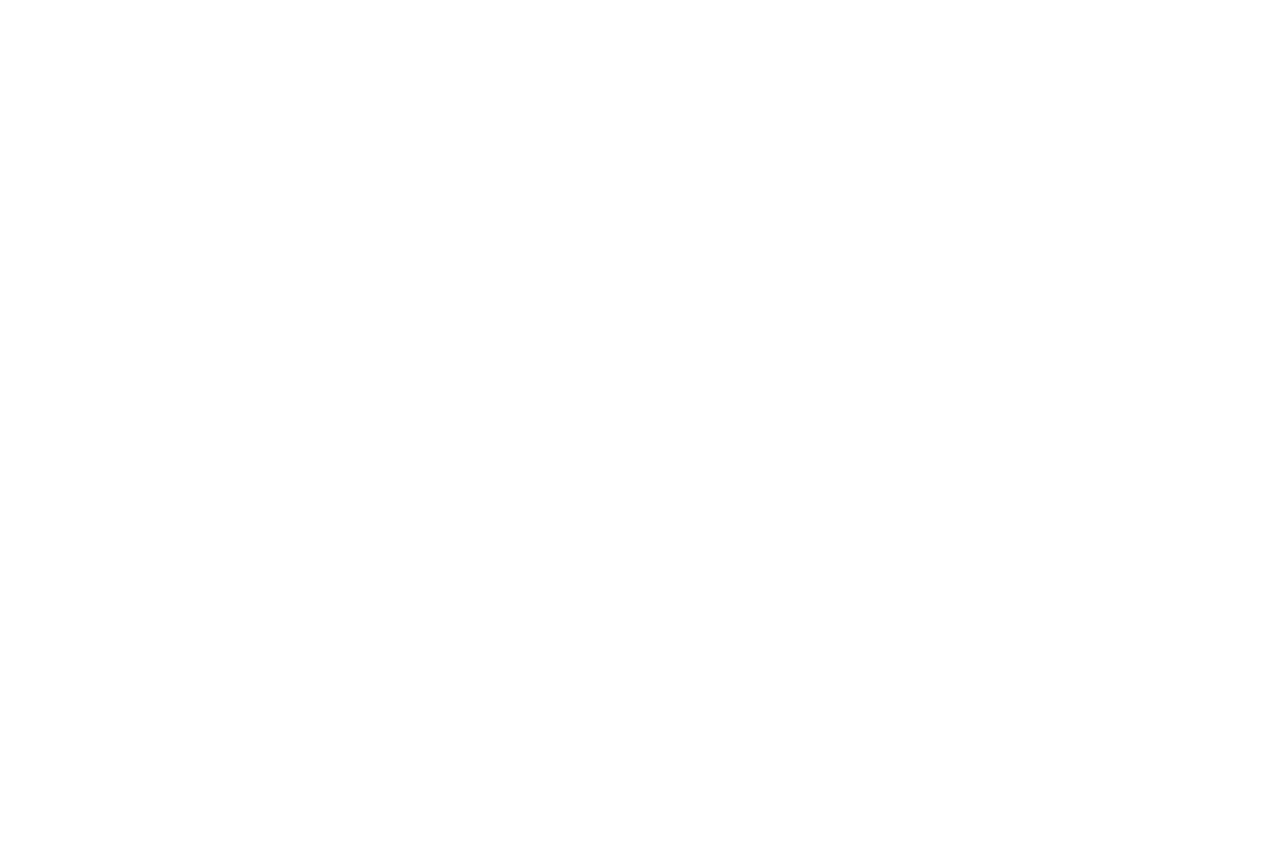
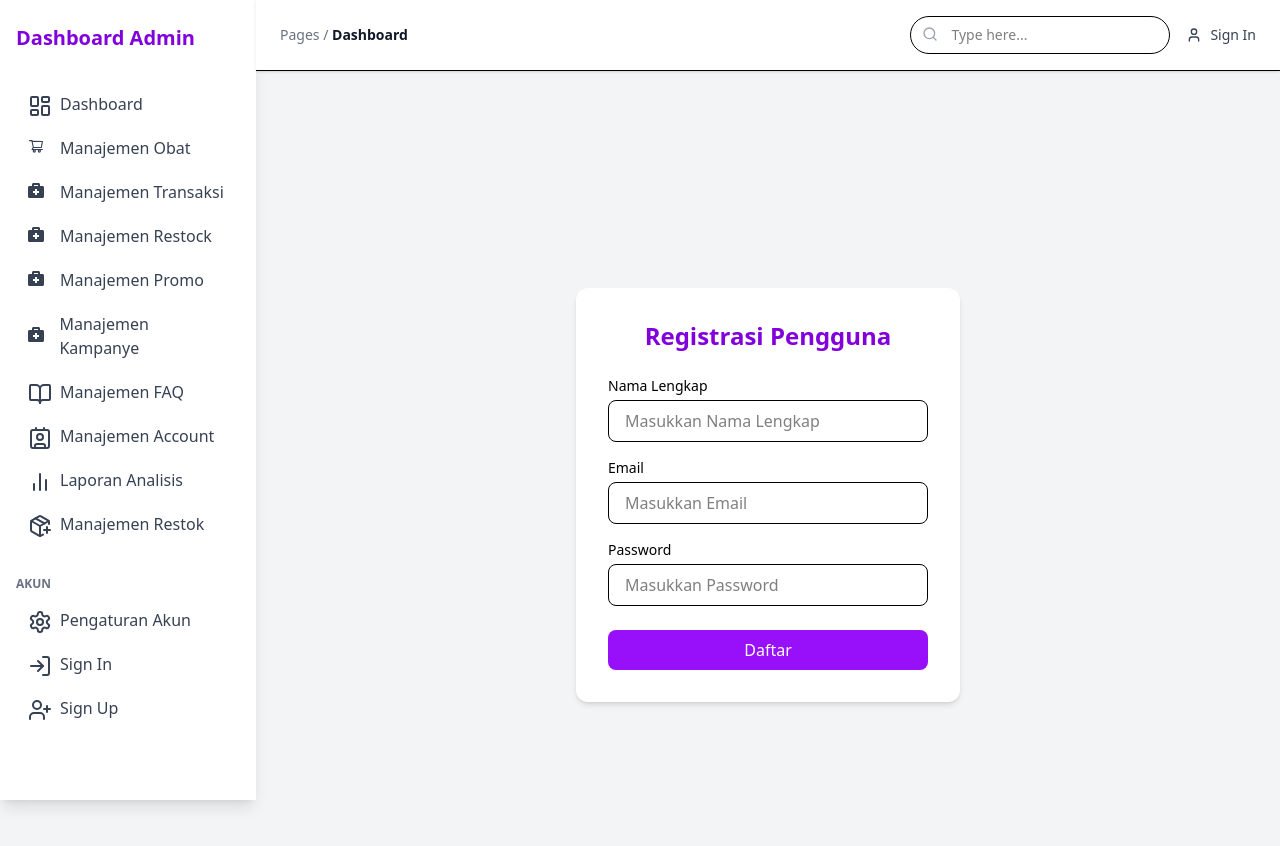
Before and after one commit to LindaShen001/crm-23sic-kelompok1, a React (Vite) app: page /register-customer in a window 1280 px wide. Before the commit this address had no page. Shown: the top 846 px of the page. Before the commit the page ends 800 px from the top, so only its background shows below. Built offline with nearby package versions, Linux system fonts and the light colour scheme.

Commit message:
login&register

```diff
--- a/package.json
+++ b/package.json
@@ -10,6 +10,7 @@
     "preview": "vite preview"
   },
   "dependencies": {
+    "@supabase/supabase-js": "^2.50.0",
     "chart.js": "^4.4.9",
     "lucide-react": "^0.511.0",
     "react": "^19.1.0",
--- a/src/App.jsx
+++ b/src/App.jsx
@@ -13,6 +13,7 @@ import ProductPage from "./pages/admin/ProductPage";
 import FAQAdmin from "./pages/admin/FAQAdmin";
 import Restock from "./pages/admin/Restock";
 import LaporanAnalisis from "./pages/admin/LaporanAnalisis";
+import RegisterCustomer from "./pages/customers/RegisterCustomer";
 
 
 // Customer Pages
@@ -23,6 +24,8 @@ import FAQCustomer from "./pages/customers/FAQCustomer";
 // Auth Page
 import Login from "./pages/Login";
 import TransaksiTable from "./pages/admin/TranksaksiTable";
+import LoginCustomer from "./pages/customers/LoginCustomer";
+
 
 
 
@@ -35,6 +38,7 @@ function App() {
       <Route path="/customer/faq" element={<FAQCustomer />} />
       <Route path="/login" element={<Login />} />
       <Route path="/shop" element={<ProductPage />} />
+      <Route path="/login-customer" element={<LoginCustomer />} />
 
 
       {/* Protected Admin Routes with Layout */}
@@ -47,6 +51,7 @@ function App() {
         <Route path="/admin/FAQAdmin" element={<FAQAdmin />} />
         <Route path="/admin/Restock" element={<Restock />} />
         <Route path="/admin/Laporan" element={<LaporanAnalisis />} />
+        <Route path="/register-customer" element={<RegisterCustomer />} />
       </Route>
     </Routes>
   );
--- a/src/pages/admin/LaporanAnalisis.jsx
+++ b/src/pages/admin/LaporanAnalisis.jsx
@@ -54,9 +54,6 @@ useEffect(() => {
   setPenjualan(dummyData);
   localStorage.setItem("laporanPenjualan", JSON.stringify(dummyData));
 }, []);
-
-
-
 
   const handleInputChange = (e) => {
     setForm({ ...form, [e.target.name]: e.target.value });
--- a/src/pages/admin/Restock.jsx
+++ b/src/pages/admin/Restock.jsx
@@ -1,7 +1,52 @@
-import React, { useState } from "react";
+import React, { useState, useEffect } from "react";
 
-export default function ManajemenRestock() {
+export default function Restock() {
+  const Restock = ({ addRestock, updateRestock, editingRestock }) => {
     const [form, setForm] = useState({
+      tanggal: "",
+      supplier: "",
+      namaobat: "",
+      jumlah: "",
+      hargabeli: "",
+      nofaktur: "",
+      expired: "",
+    });
+  }
+
+
+  const [dataRestok, setDataRestok] = useState([
+    {
+      tanggal: "2025-06-01",
+      supplier: "PT Kalbe Farma",
+      namaobat: "Paracetamol 500mg",
+      jumlah: "100",
+      hargabeli: "1500",
+      nofaktur: "INV-2025/001",
+      expired: "2026-06-01",
+    },
+    {
+      tanggal: "2025-06-03",
+      supplier: "PT Kimia Farma",
+      namaobat: "Amoxicillin 250mg",
+      jumlah: "200",
+      hargabeli: "1800",
+      nofaktur: "INV-2025/002",
+      expired: "2026-06-15",
+    },
+    {
+      tanggal: "2025-06-05",
+      supplier: "PT Phapros",
+      namaobat: "Ibuprofen 200mg",
+      jumlah: "150",
+      hargabeli: "1600",
+      nofaktur: "INV-2025/003",
+      expired: "2026-07-01",
+    },
+  ]);
+
+  useEffect(() => {
+    if (editingUser) setForm(editingUser);
+    else setForm({
       tanggal: "",
       supplier: "",
       namaObat: "",
@@ -10,38 +55,8 @@ export default function ManajemenRestock() {
       noFaktur: "",
       expired: "",
     });
+  }, [editingUser]);
 
-  const [dataRestok, setDataRestok] = useState([
-  {
-    tanggal: "2025-06-01",
-    supplier: "PT Kalbe Farma",
-    namaObat: "Paracetamol 500mg",
-    jumlah: "100",
-    hargaBeli: "1500",
-    noFaktur: "INV-2025/001",
-    expired: "2026-06-01",
-  },
-  {
-    tanggal: "2025-06-03",
-    supplier: "PT Kimia Farma",
-    namaObat: "Amoxicillin 250mg",
-    jumlah: "200",
-    hargaBeli: "1800",
-    noFaktur: "INV-2025/002",
-    expired: "2026-06-15",
-  },
-  {
-    tanggal: "2025-06-05",
-    supplier: "PT Phapros",
-    namaObat: "Ibuprofen 200mg",
-    jumlah: "150",
-    hargaBeli: "1600",
-    noFaktur: "INV-2025/003",
-    expired: "2026-07-01",
-  },
-]);
-
-  const [editIndex, setEditIndex] = useState(null);
 
   const supplierList = [
     "PT Kalbe Farma",
@@ -73,15 +88,9 @@ export default function ManajemenRestock() {
   const handleSubmit = (e) => {
     e.preventDefault();
 
-    if (editIndex !== null) {
-      const newData = [...dataRestok];
-      newData[editIndex] = form;
-      setDataRestok(newData);
-      setEditIndex(null);
-    } else {
-      setDataRestok((prev) => [...prev, form]);
-    }
+    if (!form.tanggal || !form.supplier || !form.namaobat || !form.jumlah || !form.hargabeli || !form.nofaktur || !form.expired) return;
 
+    editingRestock ? updateRestock(form) :addRestock(form);
     setForm({
       tanggal: "",
       supplier: "",
@@ -91,28 +100,6 @@ export default function ManajemenRestock() {
       noFaktur: "",
       expired: "",
     });
-  };
-
-  const handleEdit = (index) => {
-    setForm(dataRestok[index]);
-    setEditIndex(index);
-  };
-
-  const handleDelete = (index) => {
-    const newData = dataRestok.filter((_, i) => i !== index);
-    setDataRestok(newData);
-    if (editIndex === index) {
-      setForm({
-        tanggal: "",
-        supplier: "",
-        namaObat: "",
-        jumlah: "",
-        hargaBeli: "",
-        noFaktur: "",
-        expired: "",
-      });
-      setEditIndex(null);
-    }
   };
 
   return (
@@ -147,9 +134,7 @@ export default function ManajemenRestock() {
           >
             <option value="">Pilih Supplier</option>
             {supplierList.map((s, i) => (
-              <option key={i} value={s}>
-                {s}
-              </option>
+              <option key={i} value={s}>{s}</option>
             ))}
           </select>
         </div>
@@ -261,9 +246,7 @@ export default function ManajemenRestock() {
               dataRestok.map((item, index) => (
                 <tr key={index} className="border-b">
                   <td className="p-2">{item.tanggal}</td>
-                  <td className={`p-2 ${supplierColors[item.supplier] || ""}`}>
-                    {item.supplier}
-                  </td>
+                  <td className={`p-2 ${supplierColors[item.supplier] || ""}`}>{item.supplier}</td>
                   <td className="p-2">{item.namaObat}</td>
                   <td className="p-2">{item.jumlah}</td>
                   <td className="p-2">Rp {parseInt(item.hargaBeli).toLocaleString("id-ID")}</td>
--- a/src/pages/customers/DashboardCustomer.jsx
+++ b/src/pages/customers/DashboardCustomer.jsx
@@ -32,12 +32,27 @@ const DashboardCustomer = () => {
 
           <Link to="/kontak" className="hover:text-blue-600 transition">Hubungi Kami</Link>
 
-          <button
-            onClick={() => navigate("/login")}
-            className="bg-purple-600 hover:bg-purple-700 text-white px-4 py-1.5 rounded-full text-sm"
-          >
-            Login Admin
-          </button>
+          <div className="flex space-x-2">
+            <button
+              onClick={() => navigate("/login-customer")}
+              className="bg-purple-600 hover:bg-purple-700 text-white px-4 py-1.5 rounded-full text-sm"
+            >
+              Login Customer
+            </button>
+            <button
+              onClick={() => navigate("/register-customer")}
+              className="bg-gray-300 hover:bg-gray-400 text-gray-800 px-4 py-1.5 rounded-full text-sm"
+            >
+              Daftar
+            </button>
+            <button
+              onClick={() => navigate("/login")}
+              className="bg-red-500 hover:bg-red-600 text-white px-4 py-1.5 rounded-full text-sm"
+            >
+              Login Admin
+            </button>
+          </div>
+
         </nav>
       </header>
 
--- /dev/null
+++ b/src/pages/customers/LoginCustomer.jsx
@@ -0,0 +1,82 @@
+import { useState } from "react";
+import { useNavigate } from "react-router-dom";
+import { supabase } from "../../supabase";
+
+const LoginCustomer = () => {
+  const [email, setEmail] = useState("");
+  const [password, setPassword] = useState("");
+  const [error, setError] = useState("");
+  const navigate = useNavigate();
+
+const handleLogin = async (e) => {
+  e.preventDefault();
+  setError("");
+
+  const { data, error: loginError } = await supabase.auth.signInWithPassword({
+    email,
+    password,
+  });
+
+  if (loginError) {
+    if (loginError.message.includes("Email not confirmed")) {
+      setError("Silakan verifikasi email kamu terlebih dahulu.");
+    } else {
+      setError("Email atau password salah.");
+    }
+  } else {
+    console.log("Login berhasil:", data);
+    alert("Login berhasil!");
+    navigate("/"); // ganti sesuai halaman customer-mu, misal: navigate("/dashboard-customer");
+  }
+};
+
+
+
+  return (
+    <div className="flex justify-center items-center min-h-screen bg-gray-100">
+      <form
+        onSubmit={handleLogin}
+        className="bg-white shadow-md p-8 rounded-xl w-full max-w-sm"
+      >
+        <h2 className="text-2xl font-bold text-center mb-6 text-purple-700">
+          Login Customer
+        </h2>
+        {error && <p className="text-red-500 text-sm mb-4">{error}</p>}
+        <div className="mb-4">
+          <label className="block text-sm mb-1">Email</label>
+          <input
+            type="email"
+            className="w-full px-4 py-2 border rounded-lg"
+            placeholder="Masukkan Email"
+            value={email}
+            onChange={(e) => setEmail(e.target.value)}
+          />
+        </div>
+        <div className="mb-6">
+          <label className="block text-sm mb-1">Password</label>
+          <input
+            type="password"
+            className="w-full px-4 py-2 border rounded-lg"
+            placeholder="Masukkan Password"
+            value={password}
+            onChange={(e) => setPassword(e.target.value)}
+          />
+        </div>
+        <button
+          type="submit"
+          className="w-full bg-purple-600 text-white py-2 rounded-lg hover:bg-purple-700"
+        >
+          Login
+        </button>
+        <p className="text-sm text-center mt-4">
+          Belum punya akun?{" "}
+          <a href="/register-customer" className="text-purple-600 hover:underline">
+            Daftar sekarang
+          </a>
+        </p>
+      </form>
+    </div>
+  );
+};
+
+export default LoginCustomer;
--- /dev/null
+++ b/src/pages/customers/RegisterCustomer.jsx
@@ -0,0 +1,121 @@
+import { useState } from "react";
+import { useNavigate } from "react-router-dom";
+import { supabase } from "../../supabase";
+
+const RegisterCustomer = () => {
+  const [form, setForm] = useState({
+    name: "",
+    email: "",
+    password: "",
+  });
+  const [loading, setLoading] = useState(false);
+  const [error, setError] = useState("");
+  const navigate = useNavigate();
+
+  const handleChange = (e) => {
+    setForm({ ...form, [e.target.name]: e.target.value });
+  };
+
+  const handleRegister = async (e) => {
+    e.preventDefault();
+    setLoading(true);
+    setError("");
+
+    // 1. Daftarkan user ke Supabase Auth
+    const { data, error: signUpError } = await supabase.auth.signUp({
+      email: form.email,
+      password: form.password,
+    });
+
+    if (signUpError) {
+      setError(signUpError.message);
+      setLoading(false);
+      return;
+    }
+
+    // 2. Masukkan data ke tabel users (custom)
+    const { user } = data;
+
+    const { error: insertError } = await supabase.from("users").insert([
+      {
+        id: user.id,
+        name: form.name,
+        email: form.email,
+        role: "customer",
+        created_at: new Date().toISOString(),
+      },
+    ]);
+
+    if (insertError) {
+      setError(insertError.message);
+    } else {
+      alert("Registrasi berhasil! Silakan login.");
+      navigate("/login-customer");
+    }
+
+    setLoading(false);
+  };
+
+  return (
+    <div className="flex justify-center items-center min-h-screen bg-gray-100">
+      <form
+        onSubmit={handleRegister}
+        className="bg-white shadow-md p-8 rounded-xl w-full max-w-sm"
+      >
+        <h2 className="text-2xl font-bold text-center mb-6 text-purple-700">
+          Registrasi Pengguna
+        </h2>
+        {error && <p className="text-red-500 text-sm mb-4">{error}</p>}
+
+        <div className="mb-4">
+          <label className="block text-sm mb-1">Nama Lengkap</label>
+          <input
+            type="text"
+            name="name"
+            className="w-full px-4 py-2 border rounded-lg"
+            placeholder="Masukkan Nama Lengkap"
+            value={form.name}
+            onChange={handleChange}
+            required
+          />
+        </div>
+
+        <div className="mb-4">
+          <label className="block text-sm mb-1">Email</label>
+          <input
+            type="email"
+            name="email"
+            className="w-full px-4 py-2 border rounded-lg"
+            placeholder="Masukkan Email"
+            value={form.email}
+            onChange={handleChange}
+            required
+          />
+        </div>
+
+        <div className="mb-6">
+          <label className="block text-sm mb-1">Password</label>
+          <input
+            type="password"
+            name="password"
+            className="w-full px-4 py-2 border rounded-lg"
+            placeholder="Masukkan Password"
+            value={form.password}
+            onChange={handleChange}
+            required
+          />
+        </div>
+
+        <button
+          type="submit"
+          className="w-full bg-purple-600 text-white py-2 rounded-lg hover:bg-purple-700"
+          disabled={loading}
+        >
+          {loading ? "Mendaftarkan..." : "Daftar"}
+        </button>
+      </form>
+    </div>
+  );
+};
+
+export default RegisterCustomer;
--- /dev/null
+++ b/src/supabase.js
@@ -0,0 +1,5 @@
+import { createClient } from '@supabase/supabase-js'
+
+const supabaseUrl = 'https://tdwlwhyenlcwagxjcwzq.supabase.co'
+const supabaseKey = 'eyJhbGciOiJIUzI1NiIsInR5cCI6IkpXVCJ9.eyJpc3MiOiJzdXBhYmFzZSIsInJlZiI6InRkd2x3aHllbmxjd2FneGpjd3pxIiwicm9sZSI6ImFub24iLCJpYXQiOjE3NTAzNzcwNjksImV4cCI6MjA2NTk1MzA2OX0.PcPuvmrY6yhhteL7-3OqaBAw9dARJxUxaSrYcYw7ejE'
+export const supabase = createClient(supabaseUrl, supabaseKey)
```
Also changed, not shown: 1 other file (tests, documents, lock files or other folders). Lines whose indentation alone changed are shown as unchanged.
